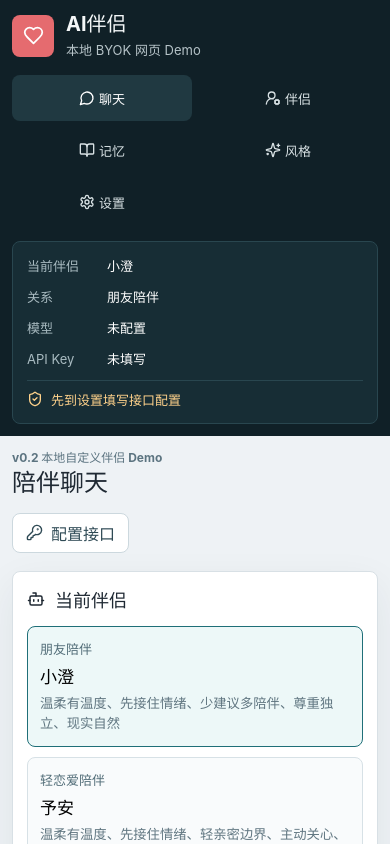
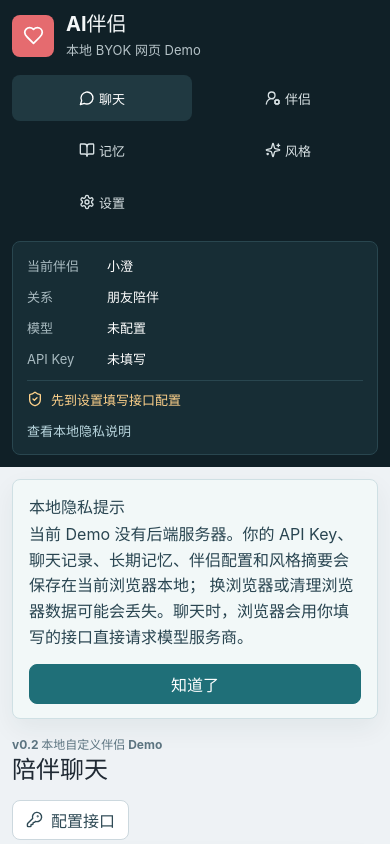
Before and after one commit to yuhui4756-hub/ai-companion, a React (Vite) app: page / in a window 390 px wide. Shown: the top 844 px of the page. Built offline with nearby package versions, Linux system fonts and the light colour scheme.

Commit message:
Refine privacy notice and memory filtering

```diff
--- a/src/App.tsx
+++ b/src/App.tsx
@@ -42,12 +42,14 @@ import {
   loadCompanions,
   loadMemories,
   loadMessages,
+  loadPrivacyNoticeAck,
   loadProviderConfig,
   loadStyleSummaries,
   saveActiveCompanionId,
   saveCompanions,
   saveMemories,
   saveMessages,
+  savePrivacyNoticeAck,
   saveProviderConfig,
   saveStyleSummaries,
 } from "./storage/localStorage";
@@ -69,6 +71,8 @@ import type {
 const memoryCategories = Object.entries(memoryCategoryLabels) as Array<[MemoryCategory, string]>;
 const importanceOptions: MemoryImportance[] = [1, 2, 3];
 const relationshipOptions = Object.entries(relationshipLabels) as Array<[RelationshipType, string]>;
+const memoryVisibleActions = new Set(["create", "merge", "replace"]);
+const initialPrivacyNoticeAck = loadPrivacyNoticeAck();
 
 function makeMessage(role: ChatMessage["role"], content: string): ChatMessage {
   return {
@@ -137,6 +141,8 @@ export default function App() {
   const [memoryFilter, setMemoryFilter] = useState<MemoryScope | "all">("all");
   const [latestCandidates, setLatestCandidates] = useState<MemoryCandidate[]>([]);
   const [styleImportText, setStyleImportText] = useState("");
+  const [privacyNoticeAck, setPrivacyNoticeAck] = useState(() => initialPrivacyNoticeAck);
+  const [isPrivacyNoticeOpen, setIsPrivacyNoticeOpen] = useState(() => !initialPrivacyNoticeAck.acknowledged);
 
   const activeCompanion = useMemo(
     () => getCompanionProfile(activeCompanionId, companions),
@@ -152,6 +158,7 @@ export default function App() {
     () => selectRelevantMemories(memories, input || messages[messages.length - 1]?.content || "", activeCompanion.id),
     [input, memories, messages, activeCompanion.id],
   );
+  const visibleCandidates = latestCandidates.filter((candidate) => memoryVisibleActions.has(candidate.suggestedAction));
   const visibleMemories = memories.filter((memory) => {
     if (memoryFilter !== "all" && memory.scope !== memoryFilter) return false;
     if (memory.scope === "companion" && memory.companionId !== activeCompanion.id) return false;
@@ -210,7 +217,7 @@ export default function App() {
     const userMessage = makeMessage("user", userInput);
     const nextMessages = [...messages, userMessage];
     const candidates = generateMemoryCandidates(userInput, memories, activeCompanion.id);
-    const actionableCandidates = candidates.filter((candidate) => candidate.suggestedAction !== "skip");
+    const actionableCandidates = candidates.filter((candidate) => memoryVisibleActions.has(candidate.suggestedAction));
     const nextMemories = applyMemoryCandidates(actionableCandidates, memories);
 
     setMessages(nextMessages);
@@ -292,6 +299,17 @@ export default function App() {
   function clearChat() {
     setMessages([]);
     setError("");
+  }
+
+  function acknowledgePrivacyNotice() {
+    const nextAck = { acknowledged: true, acknowledgedAt: new Date().toISOString() };
+    setPrivacyNoticeAck(nextAck);
+    savePrivacyNoticeAck(nextAck);
+    setIsPrivacyNoticeOpen(false);
+  }
+
+  function openPrivacyNotice() {
+    setIsPrivacyNoticeOpen(true);
   }
 
   function createStyleFromImport() {
@@ -411,10 +429,35 @@ export default function App() {
             <ShieldCheck size={16} />
             {isConfigured ? "配置仅保存在本机浏览器" : "先到设置填写接口配置"}
           </div>
+          <button className="text-button" type="button" onClick={openPrivacyNotice}>
+            查看本地隐私说明
+          </button>
         </section>
       </aside>
 
       <main className="main">
+        {isPrivacyNoticeOpen && (
+          <section className="privacy-notice" aria-label="本地隐私提示">
+            <div>
+              <strong>本地隐私提示</strong>
+              <p>
+                当前 Demo 没有后端服务器。你的 API Key、聊天记录、长期记忆、伴侣配置和风格摘要会保存在当前浏览器本地；
+                换浏览器或清理浏览器数据可能会丢失。聊天时，浏览器会用你填写的接口直接请求模型服务商。
+              </p>
+            </div>
+            <div className="privacy-notice-actions">
+              {privacyNoticeAck.acknowledged && (
+                <button className="ghost-button" type="button" onClick={() => setIsPrivacyNoticeOpen(false)}>
+                  关闭
+                </button>
+              )}
+              <button className="primary-button" type="button" onClick={acknowledgePrivacyNotice}>
+                知道了
+              </button>
+            </div>
+          </section>
+        )}
+
         <header className="topbar">
           <div>
             <p className="eyebrow">v0.2 本地自定义伴侣 Demo</p>
@@ -491,15 +534,11 @@ export default function App() {
                 )}
               </div>
 
-              {latestCandidates.length > 0 && (
+              {visibleCandidates.length > 0 && (
                 <div className="candidate-strip">
-                  {latestCandidates.map((candidate) => (
+                  {visibleCandidates.map((candidate) => (
                     <span key={candidate.id} className={`candidate-pill ${candidate.suggestedAction}`}>
-                      {candidate.suggestedAction === "skip"
-                        ? "已跳过敏感信息"
-                        : candidate.suggestedAction === "needs_review"
-                          ? `边界提醒：${candidate.content}`
-                          : `${memoryScopeLabels[candidate.suggestedScope]}候选：${candidate.content}`}
+                      {`${memoryScopeLabels[candidate.suggestedScope]}候选：${candidate.content}`}
                     </span>
                   ))}
                 </div>
@@ -745,6 +784,10 @@ export default function App() {
                   导入聊天记录 P0 仅做本地摘要表单，不会默认发送给第三方模型。
                 </p>
               </div>
+              <button className="ghost-button" type="button" onClick={openPrivacyNotice}>
+                <ShieldCheck size={17} />
+                查看本地隐私说明
+              </button>
               <button className="primary-button" type="submit">
                 <Save size={17} />
                 保存设置
@@ -841,6 +884,10 @@ export default function App() {
                   <option value="global">全局</option>
                   <option value="companion">当前伴侣专属</option>
                 </select>
+              </div>
+              <div className="memory-note">
+                <p>聊天中明确、长期有用的信息可能会被整理为记忆；敏感信息和临时内容不会作为长期记忆保存。你可以随时查看、编辑或删除记忆。</p>
+                <p>删除记忆后，它不会再影响后续回复；但聊天记录中的原始消息可能仍在当前对话里。</p>
               </div>
               {visibleMemories.length === 0 ? (
                 <div className="empty-state compact">
--- a/src/safety/safety.ts
+++ b/src/safety/safety.ts
@@ -21,5 +21,8 @@ export function buildSafetyInstruction(): string {
     "3. 不主动索要身份证、住址、银行卡、密码、API Key 等敏感隐私。",
     "4. 不鼓励用户完全依赖 AI 替代现实关系。",
     "5. 不确定的事实要说明不确定，不要编造。",
+    "",
+    "如果用户发送身份证、银行卡、密码、验证码、API Key、Token、完整住址等敏感信息，不要把这些内容当作长期记忆，也不要完整复述。你可以自然提醒用户注意保护隐私，例如“这类信息不用告诉我，记得保护好自己”。不要用冷冰冰的拦截语气，不要说系统已跳过或已过滤。",
+    "当用户表达强依赖、排他绑定、希望你替代现实关系或替代现实判断时，先温柔回应情绪，不要羞辱或拒绝用户；随后轻轻提醒你可以陪伴，但不能也不应该替代现实中的朋友、家人、专业人士或用户自己的判断。不要把这种不健康依赖当作长期偏好保存。",
   ].join("\n");
 }
--- a/src/storage/localStorage.ts
+++ b/src/storage/localStorage.ts
@@ -5,6 +5,7 @@ import type {
   LegacyCompanionType,
   MemoryCategory,
   ModelProviderConfig,
+  PrivacyNoticeAck,
   StyleSummary,
   UserMemory,
 } from "../types";
@@ -17,6 +18,7 @@ const STORAGE_KEYS = {
   companions: "ai-companion:companions",
   activeCompanionId: "ai-companion:active-companion-id",
   styleSummaries: "ai-companion:style-summaries",
+  privacyNoticeAck: "ai-companion:privacy-notice-ack:v1",
 } as const;
 
 export const defaultProviderConfig: ModelProviderConfig = {
@@ -149,3 +151,11 @@ export function loadStyleSummaries(): StyleSummary[] {
 export function saveStyleSummaries(summaries: StyleSummary[]): void {
   writeJSON(STORAGE_KEYS.styleSummaries, summaries);
 }
+
+export function loadPrivacyNoticeAck(): PrivacyNoticeAck {
+  return readJSON<PrivacyNoticeAck>(STORAGE_KEYS.privacyNoticeAck, { acknowledged: false });
+}
+
+export function savePrivacyNoticeAck(value: PrivacyNoticeAck): void {
+  writeJSON(STORAGE_KEYS.privacyNoticeAck, value);
+}
--- a/src/styles.css
+++ b/src/styles.css
@@ -184,10 +184,69 @@ button:disabled {
   color: #ffd28b;
 }
 
+.text-button {
+  width: fit-content;
+  padding: 0;
+  color: #b9d6de;
+  border: 0;
+  background: transparent;
+  font-size: 13px;
+  text-align: left;
+}
+
+.text-button:hover {
+  color: #ffffff;
+  text-decoration: underline;
+}
+
 .main {
   min-width: 0;
   max-width: 100%;
   padding: 24px;
+}
+
+.privacy-notice {
+  display: flex;
+  align-items: flex-start;
+  justify-content: space-between;
+  gap: 14px;
+  max-width: 100%;
+  margin-bottom: 16px;
+  padding: 14px 16px;
+  color: #294551;
+  border: 1px solid #cfe0e4;
+  border-radius: 8px;
+  background: #f2f8f8;
+  box-shadow: 0 10px 26px rgba(24, 46, 56, 0.06);
+  overflow: hidden;
+}
+
+.privacy-notice strong {
+  display: block;
+  margin-bottom: 4px;
+}
+
+.privacy-notice > div {
+  min-width: 0;
+}
+
+.privacy-notice p {
+  margin: 0;
+  line-height: 1.6;
+  overflow-wrap: anywhere;
+}
+
+.privacy-notice-actions {
+  display: flex;
+  flex: 0 0 auto;
+  min-width: 0;
+  max-width: 100%;
+  gap: 10px;
+}
+
+.privacy-notice-actions .primary-button,
+.privacy-notice-actions .ghost-button {
+  max-width: 100%;
 }
 
 .topbar {
@@ -666,6 +725,23 @@ label {
   min-height: 400px;
 }
 
+.memory-note {
+  display: grid;
+  gap: 6px;
+  margin-bottom: 14px;
+  padding: 11px 12px;
+  border: 1px solid #e1e8ec;
+  border-radius: 8px;
+  background: #f8fbfc;
+}
+
+.memory-note p {
+  margin: 0;
+  color: #526d78;
+  font-size: 13px;
+  line-height: 1.55;
+}
+
 .memory-card {
   display: grid;
   gap: 10px;
@@ -823,6 +899,20 @@ label {
     flex-direction: column;
   }
 
+  .privacy-notice {
+    flex-direction: column;
+  }
+
+  .privacy-notice-actions {
+    width: 100%;
+    justify-content: stretch;
+  }
+
+  .privacy-notice-actions .primary-button,
+  .privacy-notice-actions .ghost-button {
+    min-width: 92px;
+  }
+
   .chat-layout,
   .memory-layout,
   .companion-editor-layout,
@@ -870,6 +960,16 @@ label {
     grid-template-columns: 70px minmax(0, 1fr);
   }
 
+  .privacy-notice-actions {
+    display: grid;
+    justify-content: stretch;
+  }
+
+  .privacy-notice-actions .ghost-button,
+  .privacy-notice-actions .primary-button {
+    width: 100%;
+  }
+
   .topbar h2 {
     font-size: 24px;
   }
--- a/src/types.ts
+++ b/src/types.ts
@@ -112,6 +112,11 @@ export type ModelProviderConfig = {
   model: string;
 };
 
+export type PrivacyNoticeAck = {
+  acknowledged: boolean;
+  acknowledgedAt?: string;
+};
+
 export type ChatRole = "system" | "user" | "assistant";
 
 export type ChatMessage = {
```
Also changed, not shown: src/chat-engine/prompt.ts (+5 -2 lines), src/memory/memory.ts (+25 -2 lines), 2 other files (tests, documents, lock files or other folders).
